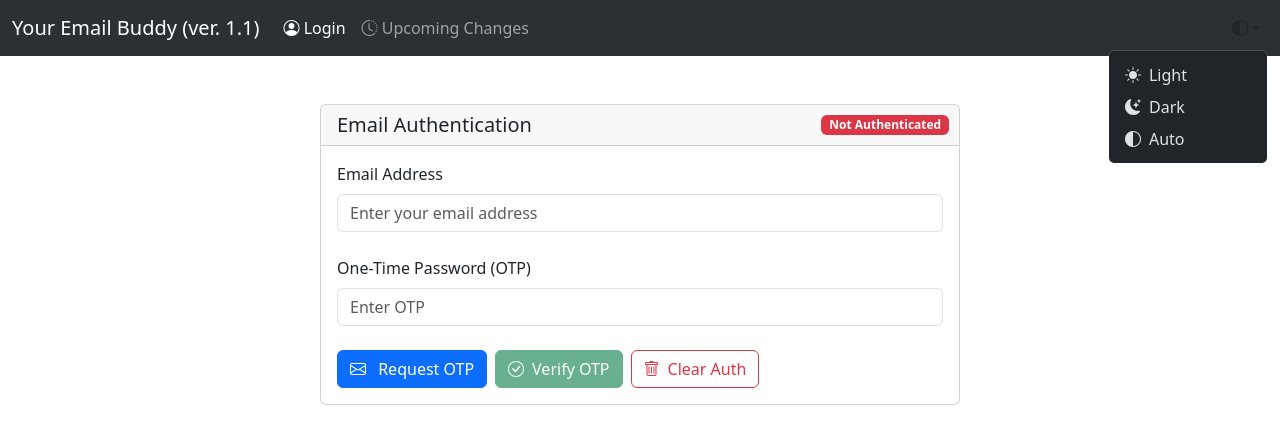
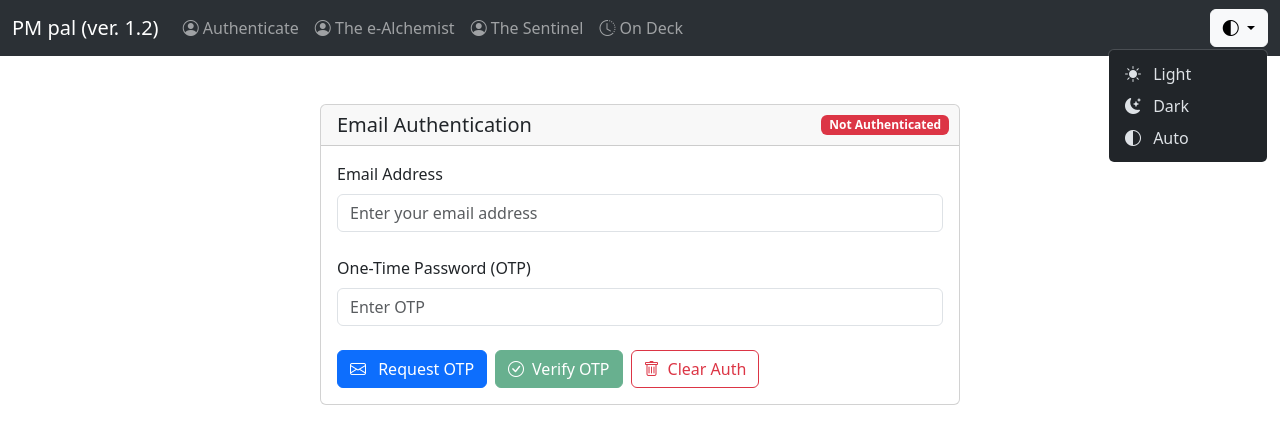
Before and after one commit to NG-Netha-Mrji/PMpal, a plain HTML site: page auth.html in a window 1280 px wide. Both pictures are taken after a click on the button "Toggle theme (auto)". Drawn offline with nearby package versions, Linux system fonts and the light colour scheme.

Commit message:
updated Nav bar for consistency across all pages

```diff
--- a/auth.html
+++ b/auth.html
@@ -30,44 +30,42 @@
     <!-- Navigation Bar -->
     <nav class="navbar navbar-expand-lg bg-body-tertiary" data-bs-theme="dark">
         <div class="container-fluid">
-            <a class="navbar-brand" href=".">Your Email Buddy (ver. 1.1)</a>
-            <button class="navbar-toggler" type="button" data-bs-toggle="collapse" data-bs-target="#navbarContent">
+          <a class="navbar-brand" href=".">PM pal (ver. 1.2)</a>
+          <button class="navbar-toggler" type="button" data-bs-toggle="collapse" data-bs-target="#navbarContent" aria-controls="navbarContent" aria-expanded="false" aria-label="Toggle navigation">
             <span class="navbar-toggler-icon"></span>
           </button>
           <div class="collapse navbar-collapse" id="navbarContent">
             <ul class="navbar-nav me-auto mb-2 mb-lg-0">
+
               <li class="nav-item">
-                        <a class="nav-link active" href="auth.html">
-                            <i class="bi bi-person-circle"></i> Login
+                <a class="nav-link" href="auth.html">
+                  <i class="bi bi-person-circle"></i> Authenticate
                 </a>
               </li>
               <li class="nav-item">
-                        <a class="nav-link" href="changes.html">
-                            <i class="bi bi-clock-history"></i> Upcoming Changes
+                <a class="nav-link" href="watch-this-space.html">
+                    <i class="bi bi-person-circle"></i> The e-Alchemist
+                </a>
+             </li>
+             <li class="nav-item">
+              <a class="nav-link" href="watch-this-space.html">
+                  <i class="bi bi-person-circle"></i> The Sentinel
+              </a>
+            </li>
+             <li class="nav-item">
+                <a class="nav-link" href="Change_history">
+                  <i class="bi bi-clock-history"></i> On Deck
                 </a>
               </li>
             </ul>
-                <!-- Dark mode toggle -->
-                <div class="nav-item dropdown ms-auto">
-                    <button class="btn btn-link nav-link py-2 px-0 px-lg-2 dropdown-toggle d-flex align-items-center" type="button" aria-expanded="false" data-bs-toggle="dropdown" data-bs-display="static">
-                        <i class="bi bi-circle-half"></i>
+            <div class="nav-item dropdown ms-auto" role="group" aria-label="Toggle dark mode" title="Toggle Dark Mode">
+              <button class="dark-theme-toggle btn btn-outline-light dropdown-toggle" type="button" data-bs-toggle="dropdown" aria-expanded="false" aria-label="Toggle theme (auto)">
+                <i class="bi bi-circle-half"></i> <span class="d-lg-none ms-2">Toggle theme</span>
               </button>
               <ul class="dropdown-menu dropdown-menu-end">
-                        <li>
-                            <button type="button" class="dropdown-item d-flex align-items-center" data-bs-theme-value="light">
-                                <i class="bi bi-sun-fill me-2"></i>Light
-                            </button>
-                        </li>
-                        <li>
-                            <button type="button" class="dropdown-item d-flex align-items-center" data-bs-theme-value="dark">
-                                <i class="bi bi-moon-stars-fill me-2"></i>Dark
-                            </button>
-                        </li>
-                        <li>
-                            <button type="button" class="dropdown-item d-flex align-items-center" data-bs-theme-value="auto">
-                                <i class="bi bi-circle-half me-2"></i>Auto
-                            </button>
-                        </li>
+                <li><button class="dropdown-item" data-bs-theme-value="light"><i class="me-2 bi bi-sun-fill"></i> Light</button></li>
+                <li><button class="dropdown-item" data-bs-theme-value="dark"><i class="me-2 bi bi-moon-stars-fill"></i> Dark</button></li>
+                <li><button class="dropdown-item" data-bs-theme-value="auto"><i class="me-2 bi bi-circle-half"></i> Auto</button></li>
               </ul>
             </div>
           </div>
```
Also changed, not shown: Change_history.html (+16 -23 lines), changes.html (deleted, +0 -46 lines), watch-this-space.html (+22 -24 lines). Lines whose indentation alone changed are shown as unchanged.
